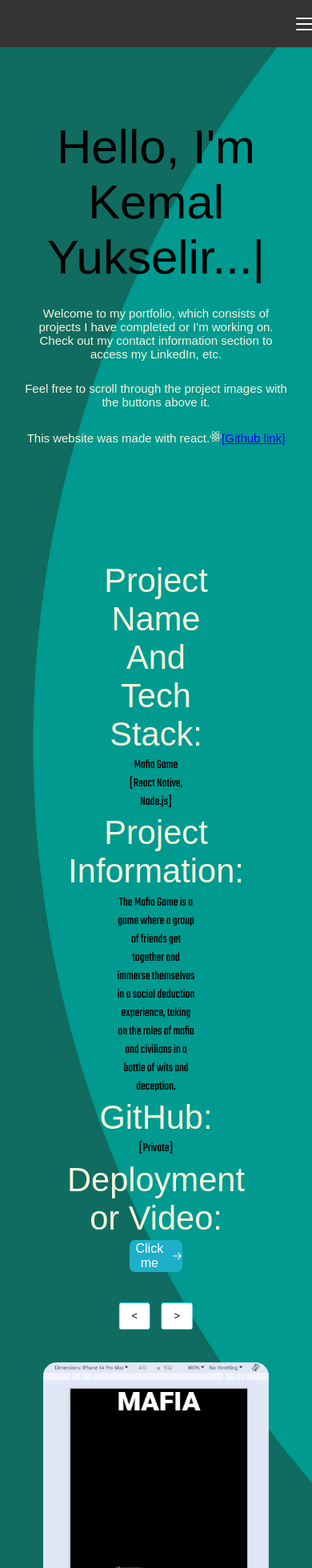
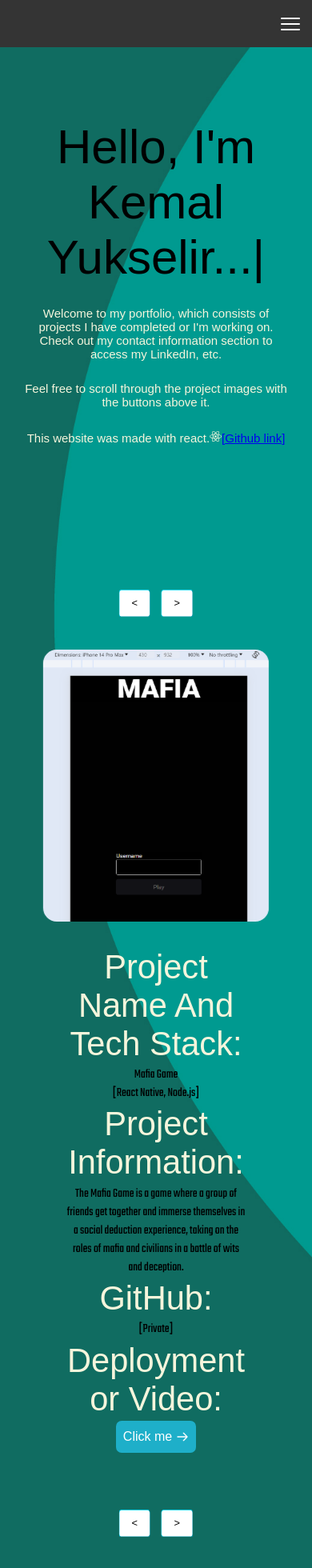
Before and after one commit to KemalYukselir/portfolio-website, a React (Create React App) app: page / in a window 390 px wide. Shown: the top 1960 px of the page at 80% size. Built offline with nearby package versions, Linux system fonts and the light colour scheme; a web font is replaced by a local one.

Commit message:
placed proftolio imafe ontop of the information section on mobile phones. Adjusted text widths

```diff
--- a/src/App.css
+++ b/src/App.css
@@ -295,6 +295,7 @@ nav {
     display: flex;
     transform: scale(2);
     color: white;
+    margin-right: 5%;
   }
   .navbar-links-container{
     display: none;
@@ -348,14 +349,17 @@ nav {
 
   .text-wrapper h1 {
     font-size: 260%;
+    width: 150%;
+
   }
 
   .text-wrapper a {
-    width: 40%;
+    width: 60%;
   }
 
   .text-wrapper p {
     font-size: 100%;
+    width: 135%;
   }
 
   .work-section-top p {
@@ -371,4 +375,5 @@ nav {
     flex-wrap: nowrap;
   }
 
+
 }
--- a/src/Components/Portfolios.js
+++ b/src/Components/Portfolios.js
@@ -10,7 +10,7 @@ const mediaQuery = window.matchMedia("(max-width: 600px)");
 // Define a callback function to execute when the media query matches
 const handleMediaQueryChange = (mediaQueryList) => {
   if (mediaQueryList.matches) {
-    flip = false;
+    flip = true;
   }
   };
 
```
